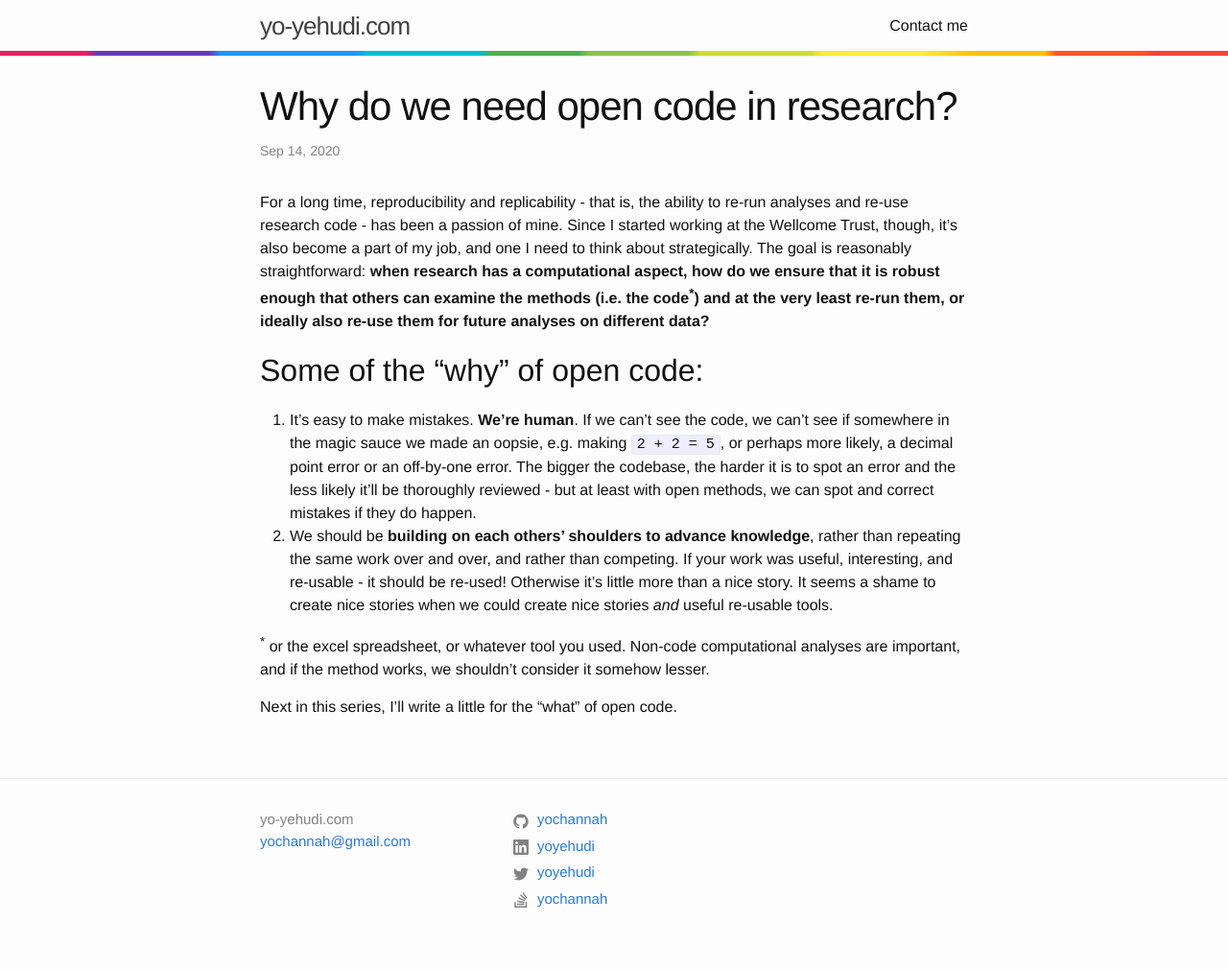
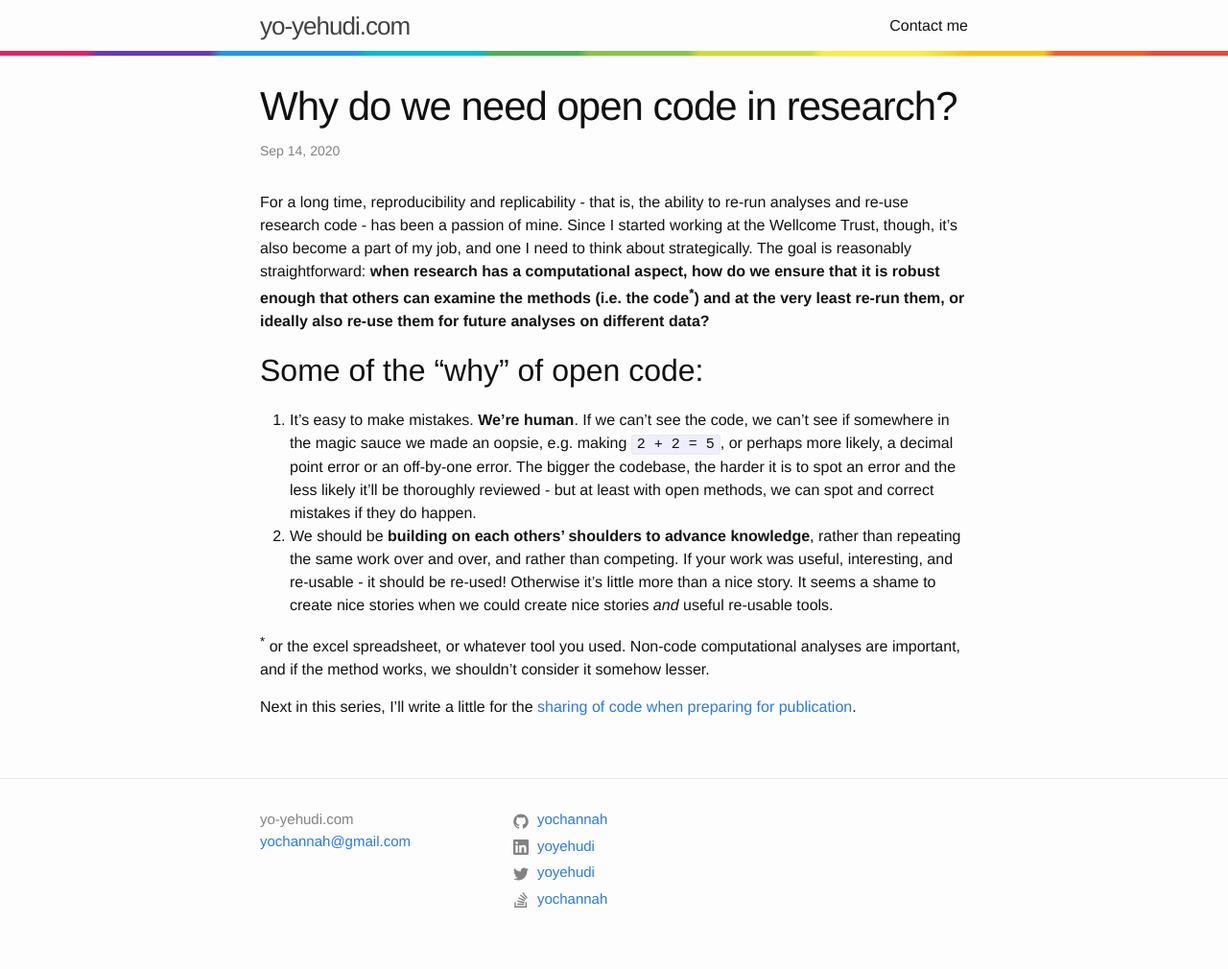
Before and after one commit to yochannah/yo-yehudi.com, a Jekyll site: the page built from _posts/2020-09-14-why-open-code.markdown, in a window 1280 px wide. Shown: the whole page at 96% size. Built offline with Jekyll 4.4.1, drawn with Linux system fonts in a browser that asks for light colours.

Commit message:
link to next post

```diff
--- a/_posts/2020-09-14-why-open-code.markdown
+++ b/_posts/2020-09-14-why-open-code.markdown
@@ -14,4 +14,4 @@ For a long time, reproducibility and replicability - that is, the ability to re-
 
 <sup>*</sup> or the excel spreadsheet, or whatever tool you used. Non-code computational analyses are important, and if the method works, we shouldn't consider it somehow lesser.
 
-Next in this series, I'll write a little for the "what" of open code.
+Next in this series, I'll write a little for the [sharing of code when preparing for publication]({% post_url 2020-09-14-on-preparing-your-code-for-publication %}).
```
